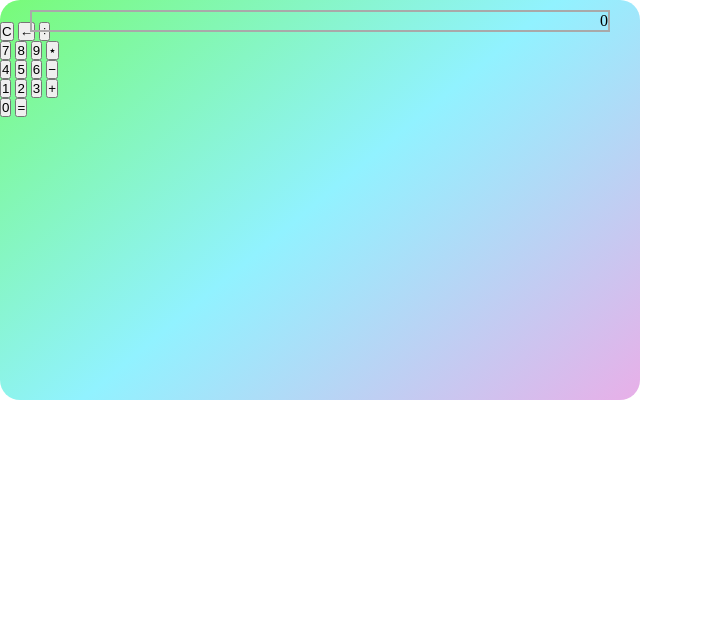
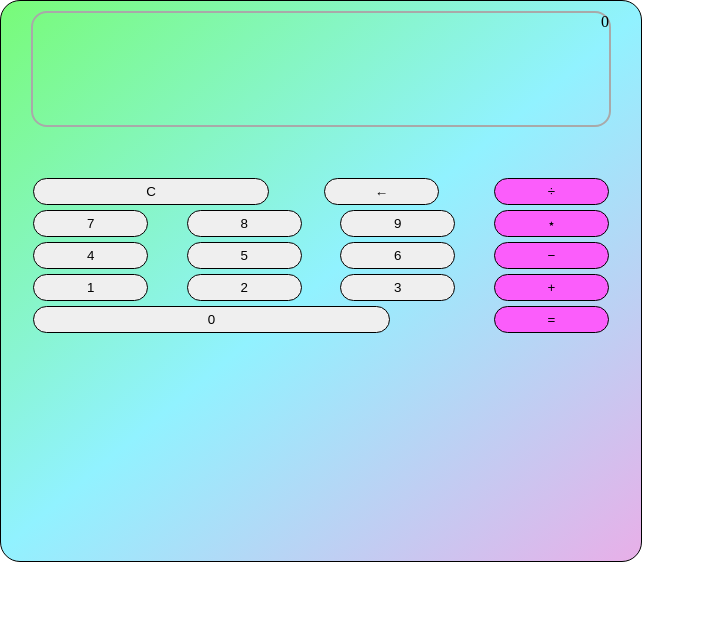
Before and after one commit to Yolhan/calculator, a plain HTML site: page index.html in a window 1280 px wide. Shown: the whole page, without its empty margins (0-705 px from the left). Drawn offline with Linux system fonts and the light colour scheme.

Commit message:
Set up the buttons colors and positions

```diff
--- a/index.html
+++ b/index.html
@@ -13,34 +13,35 @@
 
     <div class="wrapper">
         <section class="display">0</section>
-
+        <div class="input-wrapper">
             <section class="row">
                 <button class="double">C</button>
                 <button>&larr;</button>
-            <button>&divide;</button>
+                <button class="symbol">&divide;</button>
             </section>
             <section class="row">
                 <button>7</button>
                 <button>8</button>
                 <button>9</button>
-            <button>&Star;</button>
+                <button class="symbol">&Star;</button>
             </section>
             <section class="row">
                 <button>4</button>
                 <button>5</button>
                 <button>6</button>
-            <button>&minus;</button>
+                <button class="symbol">&minus;</button>
             </section>
             <section class="row">
                 <button>1</button>
                 <button>2</button>
                 <button>3</button>
-            <button>&plus;</button>
+                <button class="symbol">&plus;</button>
             </section>
             <section class="row">
                 <button class="triple">0</button>
-            <button>&equals;</button>
+                <button class="symbol">&equals;</button>
             </section>
+        </div>
     </div>
     <script src="script.js"></script>
 </body>
--- a/style.css
+++ b/style.css
@@ -11,8 +11,7 @@ body{
 .wrapper{
     position: absolute;
     width: 50%;
-    height: 50%;
-    le
+    height: 70%;
     border: 1px solid black;
     border-radius: 20px;
     background: linear-gradient(320deg, rgb(232, 175, 232), rgb(145, 242, 255), rgb(120, 251, 120));
@@ -23,8 +22,57 @@ body{
     position: relative;
     top: 10px;
     width: 90%;
+    height: 20%;
     left: 50%;
     transform: translateX(-50%);
     border: 2px solid darkgrey;
     text-align: right;
+    border-radius: 16px;
+
 }
+
+.input-wrapper{
+    position: relative;
+    top: 10%;
+    height: 80%;
+    width: 90%;
+    left: 50%;
+    transform: translateX(-50%);
+
+
+}
+
+button{
+    width: 20%;
+    padding: 5px;
+    margin-top: 5px;
+    border-radius: 16px;
+    border: 1px solid;
+
+}
+
+button:hover{
+    background-color: rgb(234, 234, 159);
+    cursor: pointer;
+}
+
+.double{
+    width: 41%;
+}
+
+.triple{
+    width: 62%;
+}
+
+.row{
+    display: flex;
+    justify-content: space-between;
+}
+
+.symbol{
+    background-color: rgb(251, 93, 251);
+}
+
+.symbol:hover{
+    background-color: lightgreen;
+}
```
Lines whose indentation alone changed are shown as unchanged.
